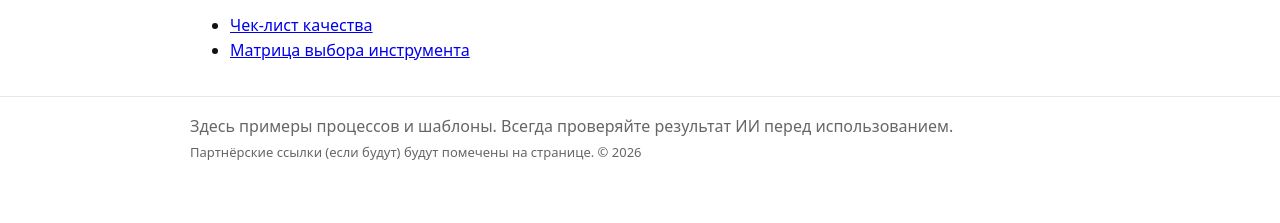
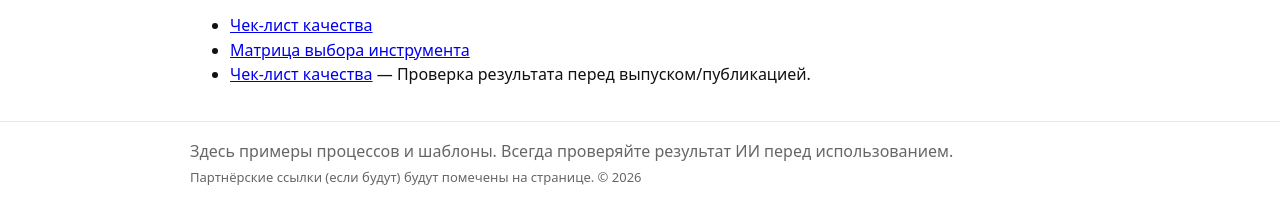
Before and after one commit to ries11217596955-hash/ai-workflows-library, an Eleventy site: page src/ru/tools/index.md in a window 1280 px wide. Shown: the part 189-412 px from the top of the page. Built offline with nearby package versions, Linux system fonts and the light colour scheme; Eleventy itself is replaced by a stand-in of ours; files that its build step writes are made by us from their sources.

```diff
--- a/src/ru/tools/index.md
+++ b/src/ru/tools/index.md
@@ -18,3 +18,4 @@
 
 - [Чек‑лист качества](/ru/tools/quality-checklist/)
 - [Матрица выбора инструмента](/ru/tools/tool-selector-matrix/)
+- [Чек-лист качества](/ru/tools/quality-checklist/) — Проверка результата перед выпуском/публикацией.
```
